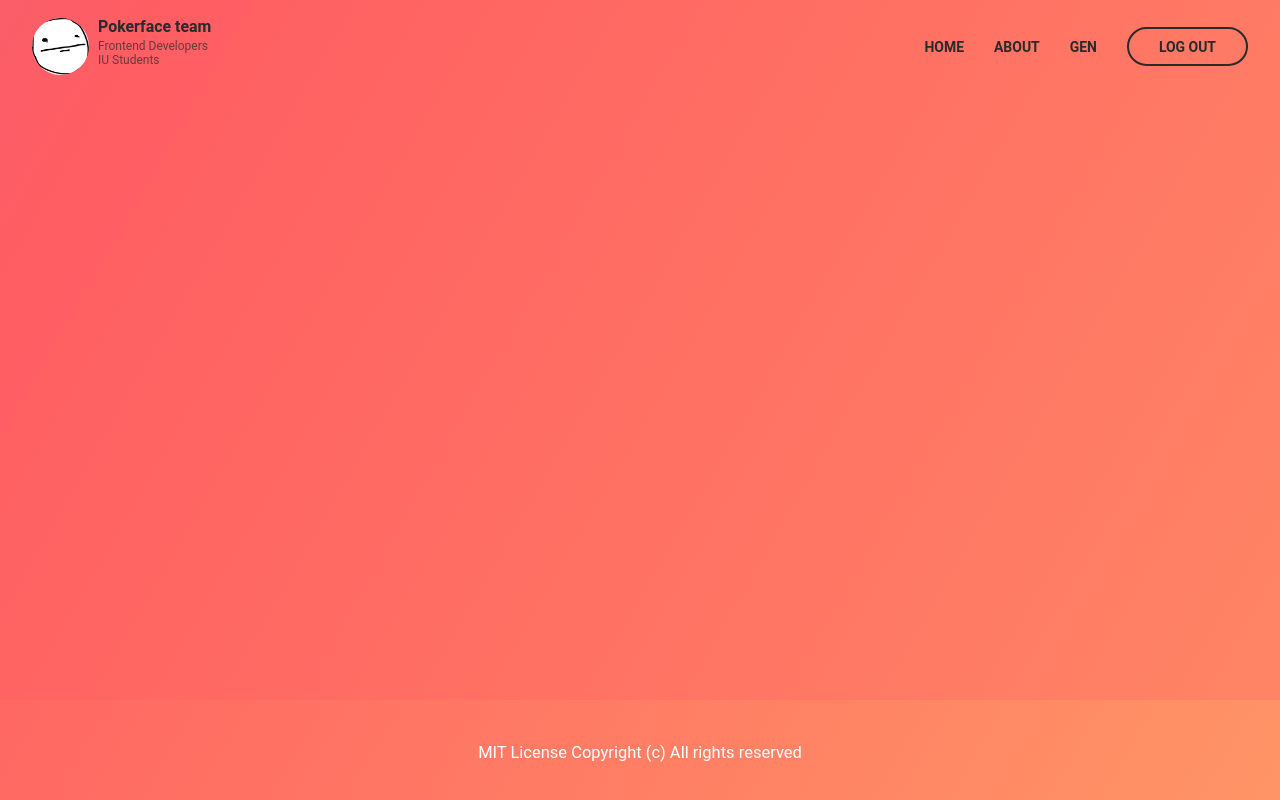
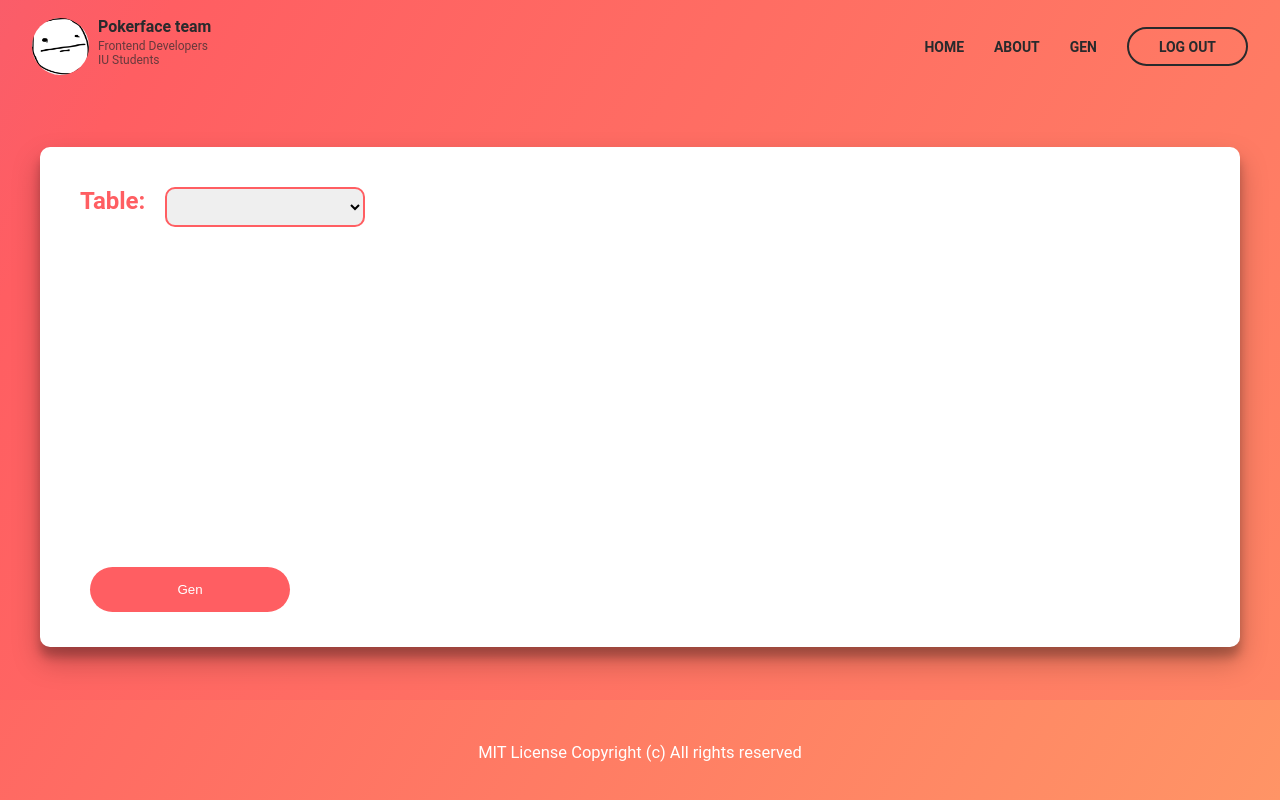
Before and after one commit to iucdcs1/fwd_synthetic, a SvelteKit app: page /home in a window 1280 px wide. Built offline with nearby package versions, Linux system fonts and the light colour scheme; no server answers.

Commit message:
changed home page, fixed all future problems in the world

```diff
--- a/src/routes/home/+page.svelte
+++ b/src/routes/home/+page.svelte
@@ -0,0 +1,37 @@
+<script lang="ts">
+    import { onMount } from 'svelte';
+
+    interface Data {
+        tableName: string[];
+    }
+
+    onMount(async () => {
+        try {
+            const response = await fetch('/json/data.json');
+            if (!response.ok) {
+                throw new Error('Failed to fetch data.json');
+            }
+            const data: Data = await response.json();
+
+            const tableData = data.tableName;
+            const selectList = document.getElementById('home__listselect') as HTMLSelectElement;
+
+            tableData.forEach(item => {
+                const option = document.createElement('option');
+                option.value = item;
+                option.text = item;
+                selectList.appendChild(option);
+            });
+        } catch (error) {
+            console.error(error);
+        }
+    });
+</script>
+
+<div class="home__form-container">
+    <div class="home__title">
+        <h2 class="home__tabletext">Table:</h2>
+        <select id="home__listselect"></select>
+    </div>
+    <input type="move" value="Gen" class="home__button">
+</div>
--- a/static/css/style.css
+++ b/static/css/style.css
@@ -384,3 +384,45 @@ input[type=submit]:hover {
 li span {
   color: black;
 }
+.home__title{
+  display: flex;
+  flex-direction: row;
+  gap: 20px;
+}
+.home__form-container{
+  background: #fff;
+  border-radius: 10px;
+  box-shadow: 0px 14px 28px rgba(0,0,0,0.25), 0px 10px 10px rgba(0,0,0,0.22);
+  width: 1200px;
+  height: 500px;
+  max-width: 100%;
+  position: relative;
+  padding: 40px;
+  box-sizing: border-box;
+  text-align: center;
+}
+.home__tabletext{
+  color: #ff5e62;
+  font-size: 24px;
+}
+.home__button{
+  width: 200px;
+  padding: 15px;
+  margin-top: 340px;
+  margin-right: 900px;
+  background-color: #ff5e62;
+  border: none;
+  color: #fff;
+  border-radius: 50px;
+  cursor: pointer;
+  transition: all 0.3s ease-in-out;
+  text-align: center;
+}
+#home__listselect{
+  width: 200px;
+  height: 40px;
+  text-align: center;
+  border: 2px solid #ff5e62;
+  border-radius: 10px;
+  color: #000000;
+}
--- a/static/css/style.less
+++ b/static/css/style.less
@@ -43,3 +43,4 @@ h1, h2, h3, h4, h5, h6 {
 @import "blocks/body.less";
 @import "blocks/amount.less";
 @import "blocks/about.less";
+@import "blocks/home.less";
```
